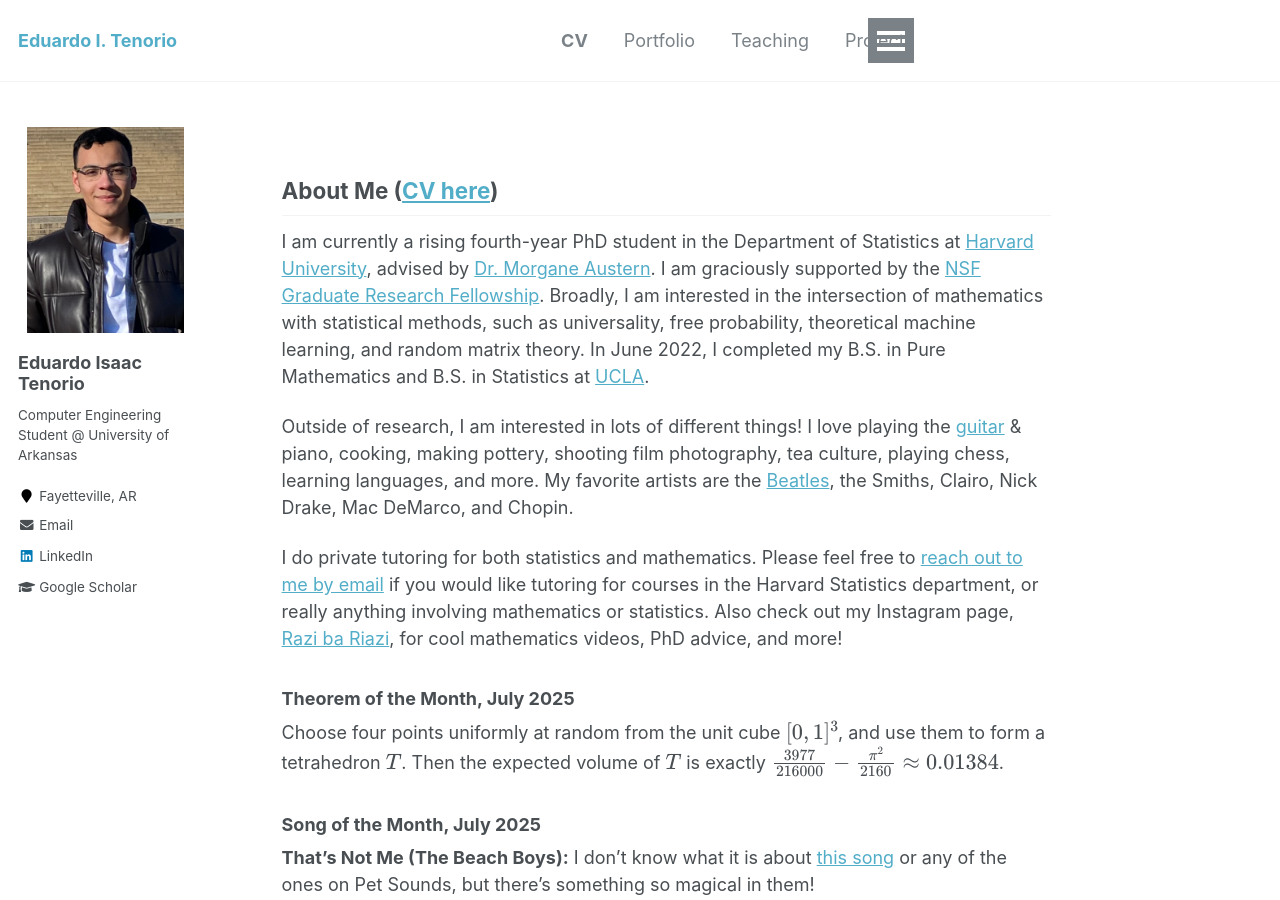
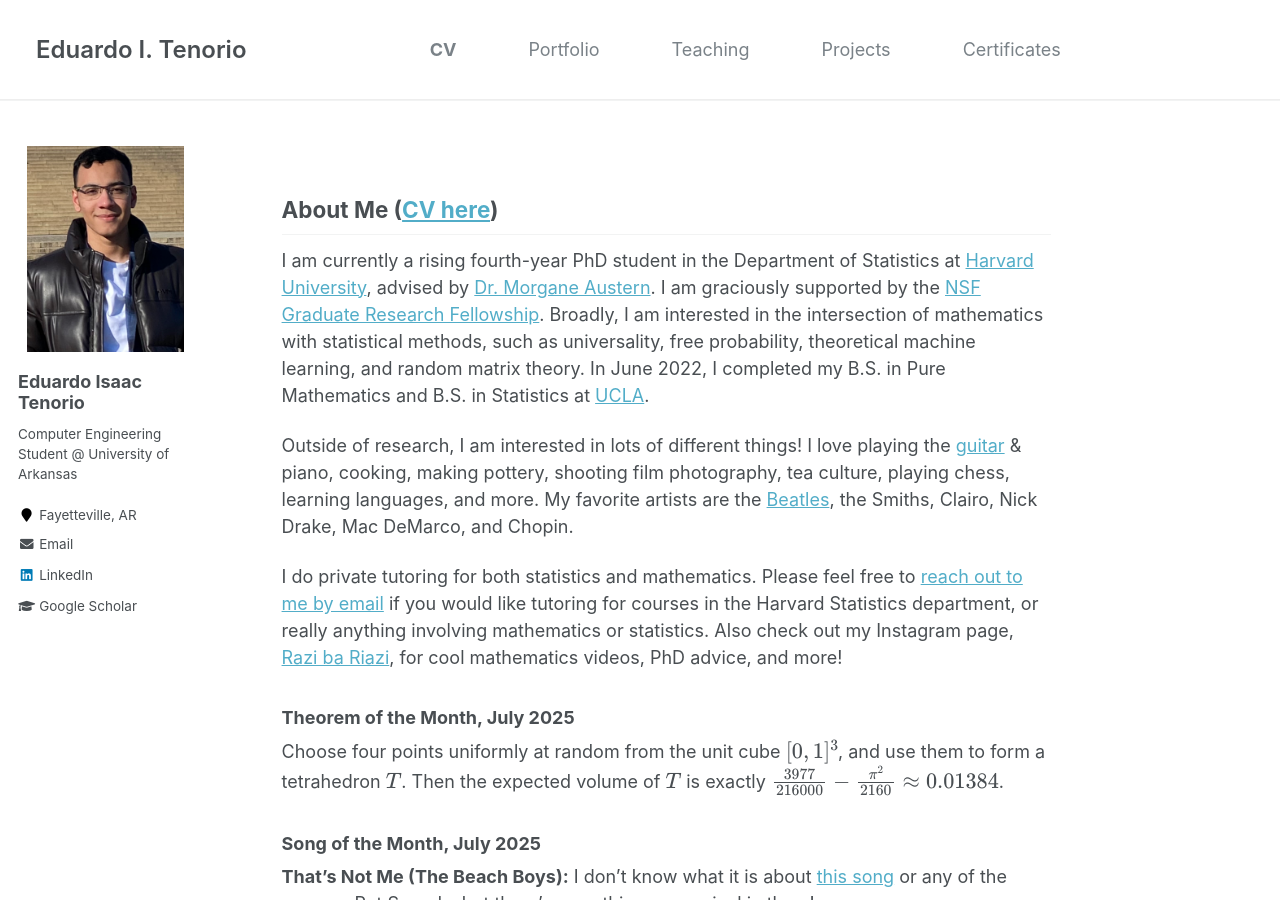
Before and after one commit to edtenorio/edtenorio.github.io, a Jekyll site: the page built from _pages/about.md, in a window 1280 px wide and 900 px high. Built offline with Jekyll 4.4.1, drawn with Linux system fonts in a browser that asks for light colours; formulas are drawn with MathJax 3.

Commit message:
Update masthead.html

```diff
--- a/_includes/masthead.html
+++ b/_includes/masthead.html
@@ -1,20 +1,21 @@
 {% include base_path %}
 
 <div class="masthead">
-  <div class="masthead__inner-wrap" style="display: flex; justify-content: space-between; align-items: center;">
+  <div class="masthead__inner-wrap"
+       style="display: flex; justify-content: space-between; align-items: center; padding: 1.5rem 2rem; border-bottom: 1px solid #eee;">
 
-    <!-- Site title stays on the left -->
-    <div>
-      <a class="masthead__menu-item masthead__menu-item--lg" href="{{ base_path }}/">
+    <!-- Left: Site Title -->
+    <div style="font-weight: 600; font-size: 24px;">
+      <a href="{{ base_path }}/" style="text-decoration: none; color: inherit;">
         {{ site.title }}
       </a>
     </div>
 
-    <!-- Navigation links aligned to the right -->
+    <!-- Right: Nav Menu -->
     <div class="masthead__menu">
       <nav id="site-nav" class="greedy-nav">
-        <button><div class="navicon"></div></button>
-        <ul class="visible-links">
+        <ul class="visible-links"
+            style="display: flex; list-style: none; gap: 2rem; margin: 0; padding: 0;">
           {% for link in site.data.navigation.main %}
             {% if link.url contains 'http' %}
               {% assign domain = '' %}
@@ -22,11 +23,12 @@
               {% assign domain = base_path %}
             {% endif %}
             <li class="masthead__menu-item">
-              <a href="{{ domain }}{{ link.url }}">{{ link.title }}</a>
+              <a href="{{ domain }}{{ link.url }}">
+                {{ link.title }}
+              </a>
             </li>
           {% endfor %}
         </ul>
-        <ul class="hidden-links hidden"></ul>
       </nav>
     </div>
 
```
